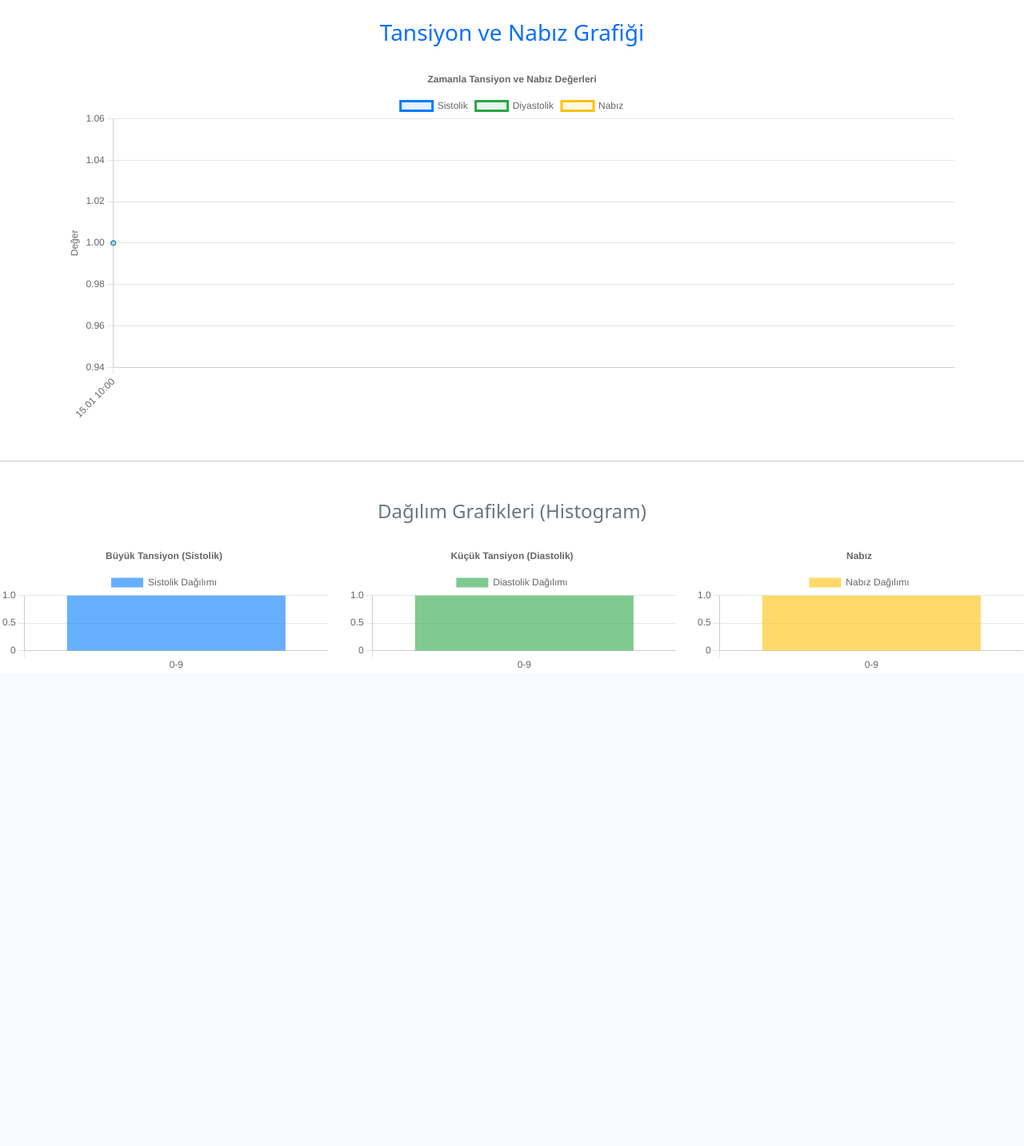
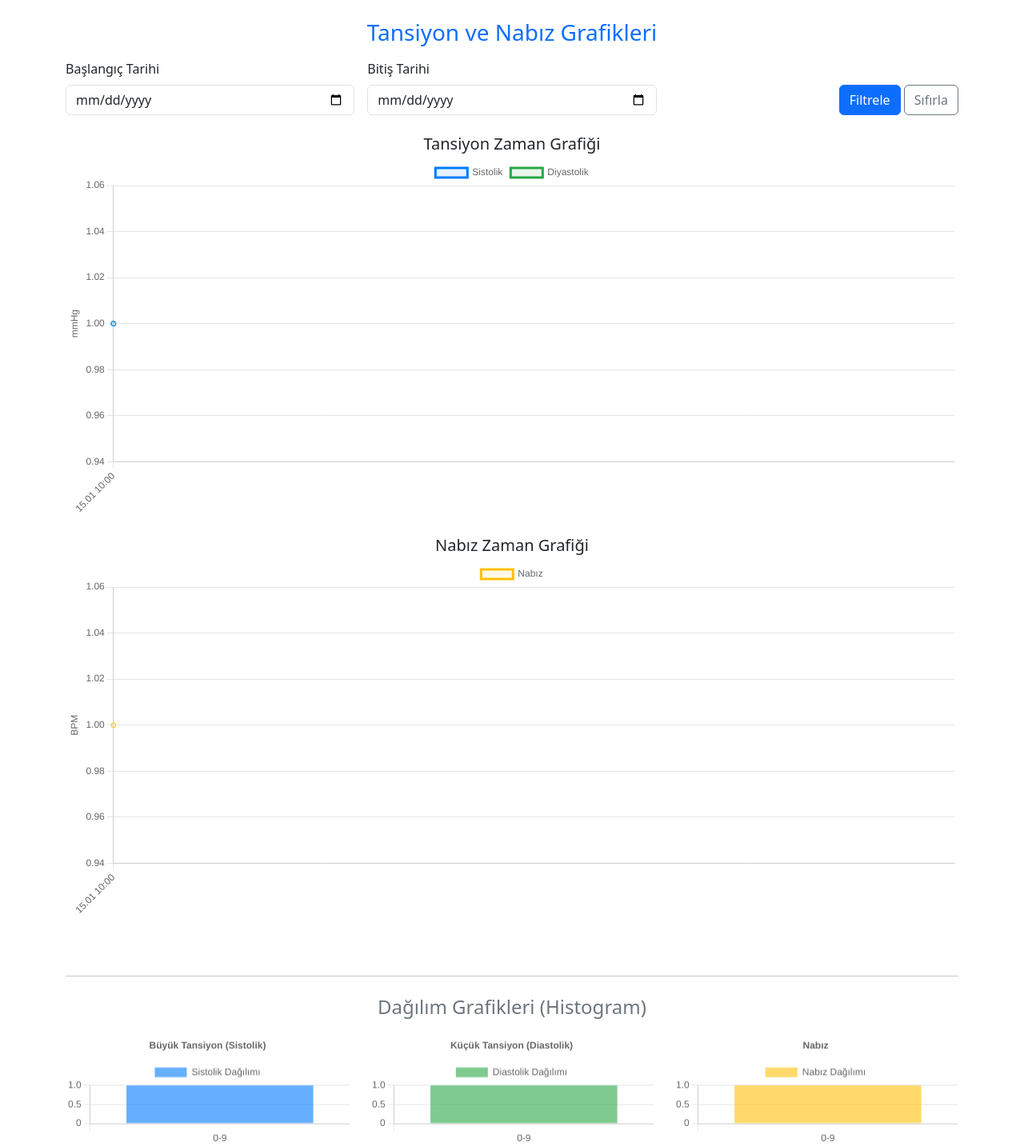
Before and after one commit to goredhell/BloodPressureTracker, a PHP site: page /grafik.php in a window 1280 px wide. Shown: the part 56-1489 px from the top of the page at 80% size. Before the commit the page ends 892 px from the top, so only its background shows below. Run offline with PHP 8.4, Linux system fonts and the light colour scheme; a user stored in the database is signed in; tables that the repository leaves empty hold one stand-in row (values such as "Sample post").

Commit message:
Update grafik.php

```diff
--- a/public/grafik.php
+++ b/public/grafik.php
@@ -8,12 +8,23 @@ if (!isset($_SESSION['user_id'])) {
 require_once 'db_connection.php';
 include 'header.php';
 
-// Verileri al
-$stmt = $pdo->prepare("SELECT record_date, systolic, diastolic, pulse FROM blood_pressure_records WHERE user_id = ? ORDER BY record_date ASC");
-$stmt->execute([$_SESSION['user_id']]);
+// Tarih aralığı filtreleme
+$start_date = $_GET['start_date'] ?? '';
+$end_date = $_GET['end_date'] ?? '';
+
+$whereSql = "user_id = ?";
+$params = [$_SESSION['user_id']];
+
+if ($start_date && $end_date) {
+    $whereSql .= " AND record_date BETWEEN ? AND ?";
+    $params[] = $start_date . " 00:00:00";
+    $params[] = $end_date . " 23:59:59";
+}
+
+$stmt = $pdo->prepare("SELECT record_date, systolic, diastolic, pulse FROM blood_pressure_records WHERE $whereSql ORDER BY record_date ASC");
+$stmt->execute($params);
 $data = $stmt->fetchAll();
 
-// Verileri grafik için hazırla
 $labels = [];
 $systolicData = [];
 $diastolicData = [];
@@ -28,19 +39,44 @@ foreach ($data as $row) {
 ?>
 
 <div class="container">
-    <h3 class="text-center text-primary mb-4">Tansiyon ve Nabız Grafiği</h3>
+    <h3 class="text-center text-primary mb-3">Tansiyon ve Nabız Grafikleri</h3>
+
+    <!-- Tarih filtresi -->
+    <form method="get" class="row g-3 mb-4 align-items-end">
+        <div class="col-md-4">
+            <label for="start_date" class="form-label">Başlangıç Tarihi</label>
+            <input type="date" id="start_date" name="start_date" class="form-control" value="<?= htmlspecialchars($start_date) ?>">
+        </div>
+        <div class="col-md-4">
+            <label for="end_date" class="form-label">Bitiş Tarihi</label>
+            <input type="date" id="end_date" name="end_date" class="form-control" value="<?= htmlspecialchars($end_date) ?>">
+        </div>
+        <div class="col-md-4 text-end">
+            <button type="submit" class="btn btn-primary">Filtrele</button>
+            <a href="grafik.php" class="btn btn-outline-secondary">Sıfırla</a>
+        </div>
+    </form>
+
     <?php if (empty($labels)): ?>
-        <div class="alert alert-warning">Görüntülenecek kayıt bulunamadı.</div>
+        <div class="alert alert-warning">Seçilen tarihlerde kayıt bulunamadı.</div>
     <?php else: ?>
-        <canvas id="tansiyonChart" height="120"></canvas>
-    <?php endif; ?>
+
+    <!-- Zaman Serisi Grafikler -->
+    <div class="row mb-5">
+        <div class="col-12 mb-4">
+            <h5 class="text-center">Tansiyon Zaman Grafiği</h5>
+            <canvas id="bpChart" height="120"></canvas>
+        </div>
+        <div class="col-12 mb-4">
+            <h5 class="text-center">Nabız Zaman Grafiği</h5>
+            <canvas id="pulseChart" height="120"></canvas>
+        </div>
     </div>
 
     <!-- Histogramlar -->
-<?php if (!empty($labels)): ?>
-<hr class="my-5">
-<h4 class="text-center text-secondary">Dağılım Grafikleri (Histogram)</h4>
-<div class="row mt-4">
+    <hr class="my-4">
+    <h4 class="text-center text-secondary mb-3">Dağılım Grafikleri (Histogram)</h4>
+    <div class="row gy-4">
         <div class="col-md-4">
             <canvas id="histSistolik" height="120"></canvas>
         </div>
@@ -52,38 +88,35 @@ foreach ($data as $row) {
         </div>
     </div>
     <?php endif; ?>
+</div>
 
 <!-- Chart.js -->
 <script src="https://cdn.jsdelivr.net/npm/chart.js"></script>
 <script>
-const ctx = document.getElementById('tansiyonChart').getContext('2d');
+const labels = <?= json_encode($labels) ?>;
+const systolicData = <?= json_encode($systolicData) ?>;
+const diastolicData = <?= json_encode($diastolicData) ?>;
+const pulseData = <?= json_encode($pulseData) ?>;
 
-const chart = new Chart(ctx, {
+// Zaman Grafiği: Tansiyon
+new Chart(document.getElementById('bpChart').getContext('2d'), {
     type: 'line',
     data: {
-        labels: <?= json_encode($labels) ?>,
+        labels,
         datasets: [
             {
                 label: 'Sistolik',
-                data: <?= json_encode($systolicData) ?>,
-                borderColor: 'rgba(0, 123, 255, 1)',
-                backgroundColor: 'rgba(0, 123, 255, 0.1)',
+                data: systolicData,
+                borderColor: 'rgba(0,123,255,1)',
+                backgroundColor: 'rgba(0,123,255,0.1)',
                 tension: 0.3,
                 fill: true
             },
             {
                 label: 'Diyastolik',
-                data: <?= json_encode($diastolicData) ?>,
-                borderColor: 'rgba(40, 167, 69, 1)',
-                backgroundColor: 'rgba(40, 167, 69, 0.1)',
-                tension: 0.3,
-                fill: true
-            },
-            {
-                label: 'Nabız',
-                data: <?= json_encode($pulseData) ?>,
-                borderColor: 'rgba(255, 193, 7, 1)',
-                backgroundColor: 'rgba(255, 193, 7, 0.1)',
+                data: diastolicData,
+                borderColor: 'rgba(40,167,69,1)',
+                backgroundColor: 'rgba(40,167,69,0.1)',
                 tension: 0.3,
                 fill: true
             }
@@ -91,114 +124,99 @@ const chart = new Chart(ctx, {
     },
     options: {
         responsive: true,
-        interaction: {
-            mode: 'index',
-            intersect: false,
-        },
-        stacked: false,
-        plugins: {
-            title: {
-                display: true,
-                text: 'Zamanla Tansiyon ve Nabız Değerleri'
-            }
-        },
         scales: {
-            y: {
-                title: {
-                    display: true,
-                    text: 'Değer'
-                }
-            },
-            x: {
-                ticks: {
-                    maxRotation: 90,
-                    minRotation: 45
-                }
-            }
+            y: { title: { display: true, text: 'mmHg' } },
+            x: { ticks: { maxRotation: 90, minRotation: 45 } }
         }
     }
 });
 
-// Histogram hesaplaması için yardımcı fonksiyon
+// Zaman Grafiği: Nabız
+new Chart(document.getElementById('pulseChart').getContext('2d'), {
+    type: 'line',
+    data: {
+        labels,
+        datasets: [{
+            label: 'Nabız',
+            data: pulseData,
+            borderColor: 'rgba(255,193,7,1)',
+            backgroundColor: 'rgba(255,193,7,0.1)',
+            tension: 0.3,
+            fill: true
+        }]
+    },
+    options: {
+        responsive: true,
+        scales: {
+            y: { title: { display: true, text: 'BPM' } },
+            x: { ticks: { maxRotation: 90, minRotation: 45 } }
+        }
+    }
+});
+
+// Histogram hesaplama fonksiyonu
 function calculateHistogram(data, step = 10) {
     const buckets = {};
     data.forEach(value => {
         const bucket = Math.floor(value / step) * step;
         buckets[bucket] = (buckets[bucket] || 0) + 1;
     });
-
     const labels = Object.keys(buckets).sort((a, b) => a - b);
     const counts = labels.map(label => buckets[label]);
-
     return { labels, counts };
 }
 
 // Histogram: Sistolik
-const histS = calculateHistogram(<?= json_encode($systolicData) ?>, 10);
+const histS = calculateHistogram(systolicData, 10);
 new Chart(document.getElementById('histSistolik').getContext('2d'), {
     type: 'bar',
     data: {
-        labels: histS.labels.map(l => l + "-" + (+l + 9)),
+        labels: histS.labels.map(l => l + '-' + (+l + 9)),
         datasets: [{
             label: 'Sistolik Dağılımı',
             data: histS.counts,
-            backgroundColor: 'rgba(0, 123, 255, 0.6)'
+            backgroundColor: 'rgba(0,123,255,0.6)'
         }]
     },
     options: {
         responsive: true,
-        plugins: {
-            title: {
-                display: true,
-                text: 'Büyük Tansiyon (Sistolik)'
-            }
-        }
+        plugins: { title: { display: true, text: 'Büyük Tansiyon (Sistolik)' } }
     }
 });
 
 // Histogram: Diastolik
-const histD = calculateHistogram(<?= json_encode($diastolicData) ?>, 10);
+const histD = calculateHistogram(diastolicData, 10);
 new Chart(document.getElementById('histDiastolik').getContext('2d'), {
     type: 'bar',
     data: {
-        labels: histD.labels.map(l => l + "-" + (+l + 9)),
+        labels: histD.labels.map(l => l + '-' + (+l + 9)),
         datasets: [{
             label: 'Diastolik Dağılımı',
             data: histD.counts,
-            backgroundColor: 'rgba(40, 167, 69, 0.6)'
+            backgroundColor: 'rgba(40,167,69,0.6)'
         }]
     },
     options: {
         responsive: true,
-        plugins: {
-            title: {
-                display: true,
-                text: 'Küçük Tansiyon (Diastolik)'
-            }
-        }
+        plugins: { title: { display: true, text: 'Küçük Tansiyon (Diastolik)' } }
     }
 });
 
 // Histogram: Nabız
-const histP = calculateHistogram(<?= json_encode($pulseData) ?>, 10);
+const histP = calculateHistogram(pulseData, 10);
 new Chart(document.getElementById('histPulse').getContext('2d'), {
     type: 'bar',
     data: {
-        labels: histP.labels.map(l => l + "-" + (+l + 9)),
+        labels: histP.labels.map(l => l + '-' + (+l + 9)),
         datasets: [{
             label: 'Nabız Dağılımı',
             data: histP.counts,
-            backgroundColor: 'rgba(255, 193, 7, 0.6)'
+            backgroundColor: 'rgba(255,193,7,0.6)'
         }]
     },
     options: {
         responsive: true,
-        plugins: {
-            title: {
-                display: true,
-                text: 'Nabız'
-            }
-        }
+        plugins: { title: { display: true, text: 'Nabız' } }
     }
 });
 </script>
```
Lines whose indentation alone changed are shown as unchanged.
